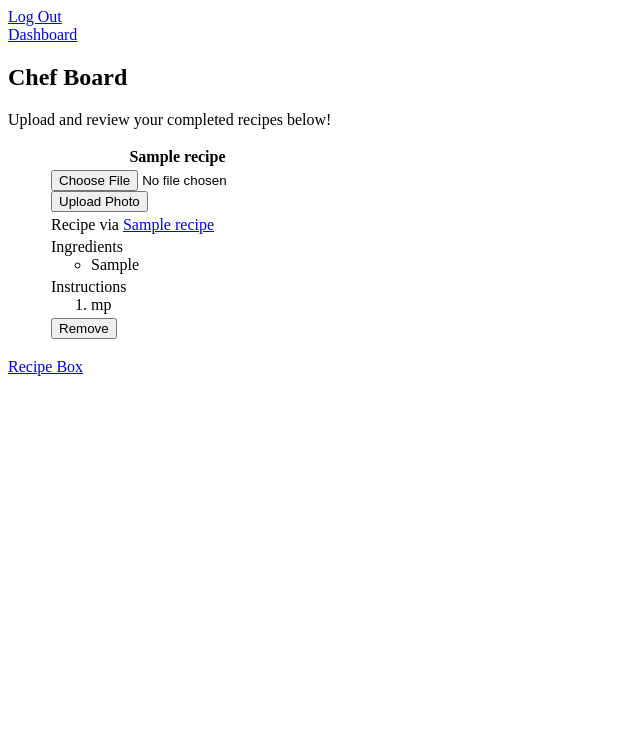
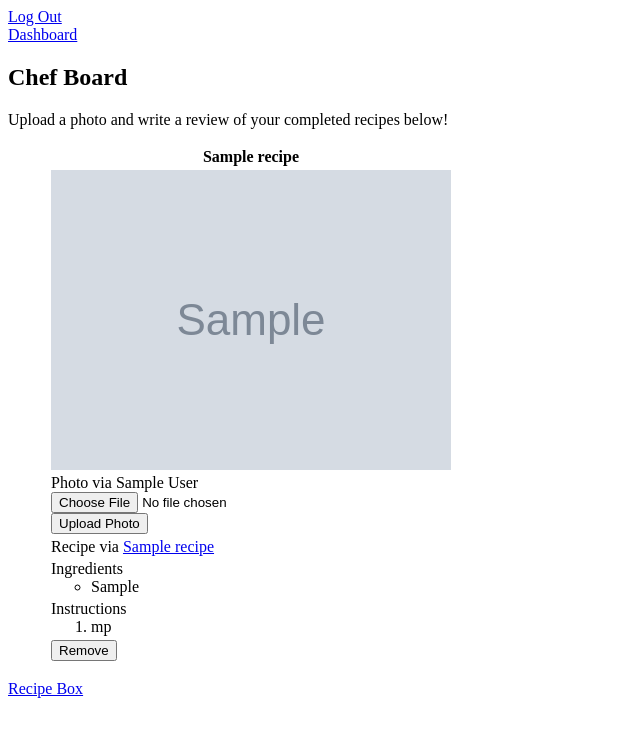
Before and after one commit to kxhsing/chefbox, a Flask app: page /board/1 in a window 1280 px wide. Shown: the top 737 px of the page, without its empty margins (0-640 px from the left). Run offline with Flask 2, Linux system fonts and the light colour scheme; the visitor is signed in with stand-in values (Sample User, id 1); tables that the repository leaves empty hold one stand-in row (values such as "Sample post"); grey boxes marked "Sample" are stand-in pictures.

Commit message:
Added uploaded photo display feature

```diff
--- a/server.py
+++ b/server.py
@@ -19,7 +19,7 @@ import bcrypt
 
 from model import User, Recipe, Ingredient, RecipeIngredient, UserIngredient, UserRecipe, Review, connect_to_db, db
 
-from spoonacular import get_recipe_request
+from spoonacular import get_recipe_request, get_recipe_info
 
 
 app = Flask(__name__)
@@ -303,15 +303,14 @@ def add_recipe():
     recipe_id = request.form.get('recipe_id')
     print recipe_id
 
-    saved_recipe = requests.get(get_recipe_info.format(recipe_id), headers=headers)
-    saved_recipe = saved_recipe.json() #dict
-    print saved_recipe
+    saved_recipe = get_recipe_info(recipe_id)
 
+    # print saved_recipe
 
     saved_recipe_title = saved_recipe['title'].encode('utf-8')
     saved_recipe_source_name = saved_recipe.get('sourceName')
     saved_recipe_source_url = saved_recipe.get('sourceUrl')
-
+    #get recipe image??
 
     steps = saved_recipe['analyzedInstructions'][0]['steps']
     step_instructions = [] #create list for all instruction steps
@@ -399,25 +398,32 @@ def review_recipe():
     return jsonify({})
 
 
-photos = UploadSet('photos', IMAGES)
+photos = UploadSet("photos", IMAGES)
 configure_uploads(app, photos)
 
-@app.route('/upload', methods=['GET', 'POST'])
+@app.route('/upload', methods=["GET", "POST"])
 def upload():
     user_id = session.get("user_id")
-    photo = request.files['photo']
+    photo = request.files["photo"]
+    recipe_id = request.form.get("recipe_id")
+    print recipe_id
 
     try:
-        if request.method == 'POST' and 'photo' in request.files:
+        if request.method == "POST" and "photo" in request.files:
             filename = photos.save(photo)
             flash("Photo saved.")
     except:
         flash("Not a valid photo file. Please try again.")
         return redirect('/board/'+str(user_id))
 
+    #Add photo url to Review object
+    review = Review.query.filter(Review.user_id==user_id, Review.recipe_id==recipe_id).one()
+    review.photo_url = filename
+    db.session.commit()
+
+
     return redirect('/board/'+str(user_id))
 
-#access image path in html: <img src="/static/photos/{{ filename}}">
 
 
 if __name__ == "__main__":
--- a/spoonacular.py
+++ b/spoonacular.py
@@ -6,7 +6,7 @@ import json
 
 #####SPOONACULAR ENDPOINTS - all GET requests
 search_recipe_complex = "https://spoonacular-recipe-food-nutrition-v1.p.mashape.com/recipes/searchComplex"
-get_recipe_info = "https://spoonacular-recipe-food-nutrition-v1.p.mashape.com/recipes/{}/information"
+get_recipe_info_endpoint = "https://spoonacular-recipe-food-nutrition-v1.p.mashape.com/recipes/{}/information"
 bulk_recipe_info = "https://spoonacular-recipe-food-nutrition-v1.p.mashape.com/recipes/informationBulk"
 auto_complete_ingred = "https://spoonacular-recipe-food-nutrition-v1.p.mashape.com/food/ingredients/autocomplete"
 
@@ -97,3 +97,12 @@ def get_recipe_request(include_ingredients, diet, cuisines, intolerances, offset
         return request_result
     else:
         return None
+
+
+def get_recipe_info(recipe_id):
+    """Make GET requests to API for recipe searches."""
+
+    saved_recipe = requests.get(get_recipe_info_endpoint.format(recipe_id), headers=headers)
+    saved_recipe = saved_recipe.json() #dict
+
+    return saved_recipe
--- a/templates/user_board.html
+++ b/templates/user_board.html
@@ -6,7 +6,7 @@
 
     <h2>Chef Board</h2>
     {% if user.reviews %}
-    <p>Upload and review your completed recipes below!
+    <p>Upload a photo and write a review of your completed recipes below!
     </p>
     <ul>
     {% for review in user.reviews %}
@@ -16,11 +16,15 @@
                     </tr>
                     <tr>
                       <td>
+                        {% if review.photo_url %}
+                          <img src="/static/photos/{{ review.photo_url }}"><br>
+                          Photo via {{ user.firstname }} {{ user.lastname }}
+                        {% endif %}
                         <form method="POST" enctype="multipart/form-data" action="{{ url_for('upload') }}">
                           <input type="file" name="photo"><br>
+                          <input type="hidden" name="recipe_id" value="{{ review.recipe_id }}">
                           <input type="submit" value="Upload Photo">
                         </form>
-                      <!-- Photo via {{ user.firstname }} {{ user.lastname }} -->
                       </td>
                       </tr>
                     <tr>
@@ -74,7 +78,8 @@
 
   <script>
 
-       function deleteRecipe(evt) {
+        //Remove recipe from UserRecipe
+        function deleteRecipe(evt) {
           evt.preventDefault();
 
           var thisButton = this;
@@ -99,6 +104,8 @@
 
 
 
+
+
   </script>
 
 
```
